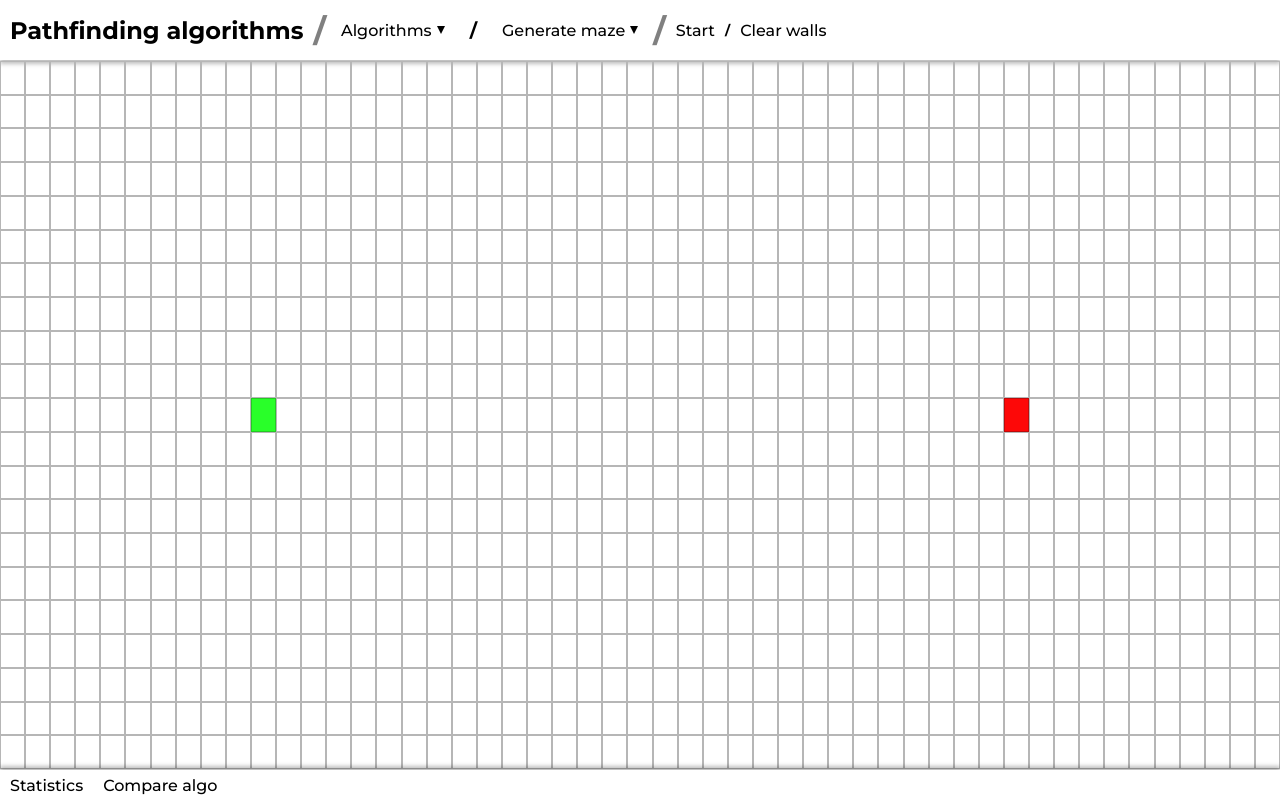
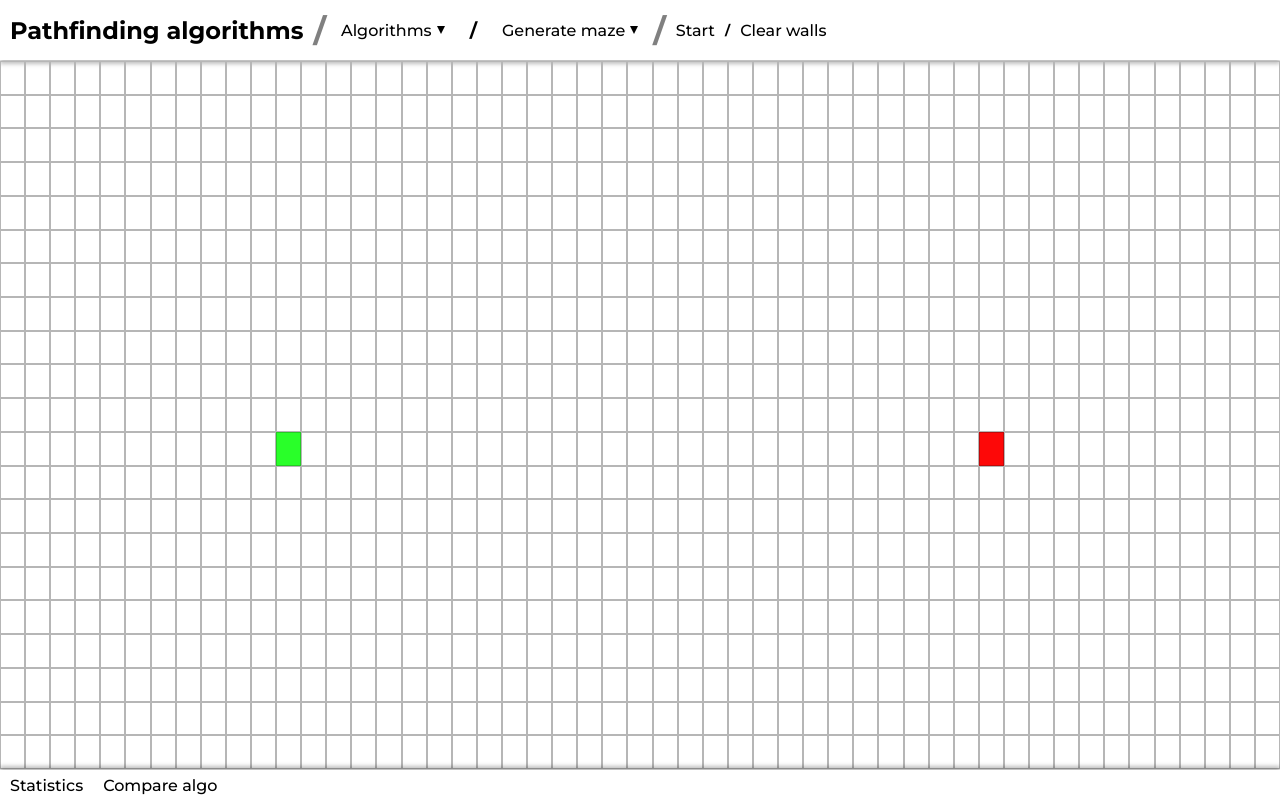
Before and after one commit to AnterroZZ/educational-pf-visualizer, a React (Create React App) app: page / in a window 1280 px wide. Built offline with nearby package versions, Linux system fonts and the light colour scheme.

Commit message:
new implementation of recursive algo

```diff
--- a/src/Components/MainPage/MainPage.js
+++ b/src/Components/MainPage/MainPage.js
@@ -4,6 +4,7 @@ import { useEffect, useState } from "react";
 import { useControls } from "../Contex/ControlsContext";
 import { recursiveBacktracking } from "../mazes/recursiveBacktracking";
 import { useAlgorithm } from "../Contex/AlgorithmsContext";
+import { recursive } from "../mazes/recursive";
 
 // Node types are: clear, wall, start, end, visited
 function singleNode(id, row, column) {
@@ -23,8 +24,8 @@ export const populateNodes = () => {
     let currentRow = [];
     for (let column = 0; column < 51; column++) {
       const node = singleNode(row * 50 + column, row, column);
-      if (column === 10 && row === 10) node.type = "start";
-      if (column === 40 && row === 10) node.type = "end";
+      if (column === 11 && row === 11) node.type = "start";
+      if (column === 39 && row === 11) node.type = "end";
       currentRow.push(node);
     }
     nodes.push(currentRow);
@@ -54,13 +55,52 @@ const MainPage = () => {
 
   const generateMaze = () => {
     setNodes(populateNodes());
-    recursiveBacktracking(nodes, setNodes);
+    allWalls();
+    const stack = recursive(nodes);
+    // const stack = recursiveBacktracking(nodes, setNodes);
+    console.log(stack);
+    // animate(stack);
+  };
+
+  const allWalls = () => {
+    let newNodes = nodes.slice();
+    for (let row = 0; row < 21; row++) {
+      for (let column = 0; column < 51; column++) {
+        const currentNode = newNodes[row][column];
+        if (!(currentNode.type === "start" || currentNode.type === "end")) {
+          newNodes[row][column] = { ...nodes[row][column], type: "wall" };
+        }
+      }
+    }
+
+    setNodes(newNodes);
+  };
+
+  const animate = (stack) => {
+    const newNodes = nodes.slice();
+    stack.map((node, indx) => {
+      // setTimeout(() => {
+      //   document.getElementById(
+      //     `node-${node.node.row}-${node.node.column}`
+      //   ).className = `${styles.node}`;
+      //   newNodes[node.row][node.column].type = "clear";
+      // }, indx * 50);
+      console.log(node);
+      // newNodes[node.row][node.column].type = "clear";
+    });
+
+    setNodes(newNodes);
   };
 
   useEffect(() => {
     setNodes(populateNodes());
     if (currentMazeAlgorithm === "Recursive division") {
-      recursiveBacktracking(nodes, setNodes);
+      //Make everything a wall
+
+      //Return a stack for visited nodes (base case scenario nodes ) -remember about start and end
+
+      //Animate and set type after
+      generateMaze(nodes, setNodes);
     }
   }, [currentMazeAlgorithm]);
 
--- a/src/Components/MainPage/MainPage.module.css
+++ b/src/Components/MainPage/MainPage.module.css
@@ -8,3 +8,11 @@
   display: grid;
   grid-template-columns: repeat(51, 1fr);
 }
+
+.node {
+  border: 1px #b6b6b6 solid;
+  /* aspect-ratio: 1; */
+  cursor: pointer;
+  /* aspect-ratio: 1; */
+  animation: grow4 0.5s linear;
+}
--- a/src/Components/MainPage/Nodes/Node.js
+++ b/src/Components/MainPage/Nodes/Node.js
@@ -85,14 +85,15 @@ const Node = ({
   };
   return (
     <div
+      id={`node-${row}-${column}`}
       onMouseDown={handleStartDrawing}
       onMouseEnter={handleOnHover}
       onMouseLeave={handleOnLeave}
       className={`${node.type === "clear" ? styles.node : ""} ${
-        node.type === "wall" ? styles.wall : ""
+        node.type === "wall" || node.type === "visited" ? styles.wall : ""
       } ${node.type === "start" ? styles.start : ""}${
         node.type === "end" ? styles.end : ""
-      } ${node.type === "visited" ? styles.visited : ""}`}
+      } `}
     >
       {/* {node.id} */}
     </div>
--- /dev/null
+++ b/src/Components/mazes/recursive.js
@@ -0,0 +1,118 @@
+function Neighbour(row, column) {
+  return {
+    row: row,
+    column: column,
+  };
+}
+
+export function recursive(nodes) {
+  const algoNodes = setNeighbours(nodes.slice());
+  const startingNode = pickRandomFirstNode(algoNodes);
+  const nodesOrder = [];
+  const algoStack = [];
+
+  markAsFound(startingNode.row, startingNode.column, algoNodes);
+  nodesOrder.push(markAsFound(startingNode));
+  algoStack.push(startingNode);
+
+  while (algoStack.length > 0) {
+    let currentNode = algoStack.pop();
+
+    if (currentNode.neighbours.length > 0) {
+      const neighbour = randomOne(currentNode.neighbours);
+      const restOfNeighbours = currentNode.neighbours.filter(
+        (curr) => curr != neighbour
+      );
+      currentNode = { ...currentNode, neighbours: restOfNeighbours };
+      console.log(neighbour);
+      console.log(currentNode.neighbours);
+      algoStack.push(currentNode);
+      const nextNode = algoNodes[neighbour.row][neighbour.column];
+      const wallNode = findNodeBetween(currentNode, nextNode, algoNodes);
+      nodesOrder.push(markAsFound(wallNode));
+      nodesOrder.push(markAsFound(nextNode));
+      algoStack.push(nextNode);
+    } else {
+      const previousNode = algoStack.pop();
+      const wallNode = findNodeBetween(previousNode, currentNode, algoNodes);
+      nodesOrder.push(markAsVisited(currentNode));
+      nodesOrder.push(markAsVisited(wallNode));
+      algoStack.push(previousNode);
+    }
+  }
+
+  return nodesOrder;
+}
+
+const findNodeBetween = (nodeOne, nodeTwo, nodes) => {
+  let foundRow = 0;
+  let foundColumn = 0;
+  if (nodeOne.row < nodeTwo.row) {
+    foundRow = nodeOne.row + 1;
+    foundColumn = nodeOne.column;
+  } else if (nodeOne.row > nodeTwo.row) {
+    foundRow = nodeOne.row - 1;
+    foundColumn = nodeOne.column;
+  } else if (nodeOne.column < nodeTwo.column) {
+    foundRow = nodeOne.row;
+    foundColumn = nodeOne.column + 1;
+  } else {
+    foundRow = nodeOne.row;
+    foundColumn = nodeOne.column - 1;
+  }
+
+  const foundNode = nodes[foundRow][foundColumn];
+  return foundNode;
+};
+const randomOne = (arr) => {
+  return arr[Math.floor(Math.random() * arr.length)];
+};
+
+const setNeighbours = (nodes) => {
+  const nrRows = nodes.length;
+  const nrColumns = nodes[0].length;
+  for (let r = 0; r < nrRows; r++) {
+    for (let c = 0; c < nrColumns; c++) {
+      if (isMazeNode(r, c)) {
+        const neighbours = addNeighbours(r, c, nrRows, nrColumns);
+        const currNode = nodes[r][c];
+        const newNode = { ...currNode, neighbours: neighbours };
+        nodes[r][c] = newNode;
+      }
+    }
+  }
+  return nodes;
+};
+
+const addNeighbours = (row, col, maxRow, maxCol) => {
+  const neighbours = [];
+  if (row - 2 > 0) neighbours.push(Neighbour(row - 2, col));
+  if (row + 2 < maxRow - 1) neighbours.push(Neighbour(row + 2, col));
+  if (col - 2 > 0) neighbours.push(Neighbour(row, col - 2));
+  if (col + 2 < maxCol - 1) neighbours.push(Neighbour(row, col + 2));
+
+  return neighbours;
+};
+
+const markAsFound = (node) => {
+  return { node: node, type: "clear" };
+};
+
+const markAsVisited = (node) => {
+  return { node: node, type: "visited" };
+};
+
+const pickRandomFirstNode = (nodes) => {
+  const mazeNodes = [];
+  for (let row = 0; row < nodes.length; row++) {
+    for (let column = 0; column < nodes[0].length; column++) {
+      if (isMazeNode(row, column)) mazeNodes.push(nodes[row][column]);
+    }
+  }
+
+  return randomOne(mazeNodes);
+};
+
+const isMazeNode = (row, col) => {
+  return row % 2 === 1 && col % 2 === 1;
+};
--- a/src/Components/mazes/recursiveBacktracking.js
+++ b/src/Components/mazes/recursiveBacktracking.js
@@ -6,9 +6,8 @@ function Neighbour(row, column) {
     column: column,
   };
 }
-export async function recursiveBacktracking(nodes, setNodes) {
+export function recursiveBacktracking(nodes, setNodes) {
   //Walls around grid
-  setNodes(populateNodes());
   const searchNodes = [];
   setNodes(setNeighbours(nodes));
   for (let row = 0; row < 21; row++) {
@@ -26,20 +25,25 @@ export async function recursiveBacktracking(nodes, setNodes) {
           setNodes(updateNodes(nodes, column, row, "wall", "clear"));
         }
         if (isMazeNode(row, column)) searchNodes.push(nodes[row][column]);
-      }
+      } else
+        setNodes(
+          updateNodes(nodes, column, row, nodes[row][column].type, "start")
+        );
     }
   }
 
   const startingNode =
     searchNodes[Math.floor(Math.random() * searchNodes.length)];
-
-  recursiveBacktrackingIterative(startingNode, nodes, setNodes);
+  console.log("SIEMA");
+  return recursiveBacktrackingIterative(startingNode, nodes, setNodes);
 }
 
 const recursiveBacktrackingIterative = (startingNode, nodes, setNodes) => {
   const stack = [];
   const stack2 = [];
+  const stack3 = [];
   markAsVisited(startingNode.row, startingNode.column, nodes, setNodes, true);
+  stack3.push(startingNode);
   stack.push(startingNode);
   while (stack.length > 0) {
     let currentNode = stack.pop();
@@ -49,15 +53,19 @@ const recursiveBacktrackingIterative = (startingNode, nodes, setNodes) => {
     });
     if (unvisited.length > 0) {
       stack.push(currentNode);
-      let next = unvisited[Math.floor(Math.random() * unvisited.length)];
-      stack2.push(deleteWallBetween(currentNode, next, nodes, setNodes));
-      markAsVisited(next.row, next.column, nodes, setNodes, true);
-      stack.push(nodes[next.row][next.column]);
+      let nextNode = unvisited[Math.floor(Math.random() * unvisited.length)];
+      stack3.push(deleteWallBetween(currentNode, nextNode, nodes, setNodes));
+      markAsVisited(nextNode.row, nextNode.column, nodes, setNodes, true);
+      stack3.push(nextNode);
+
+      stack.push(nodes[nextNode.row][nextNode.column]);
     } else {
       stack2.push(currentNode);
     }
   }
-  markAsUnvisited(stack2, nodes, setNodes);
+  // console.log(stack2);
+  // markAsUnvisited(stack2, nodes, setNodes);
+  return stack3;
 };
 
 const deleteWallBetween = (curr, next, nodes, setNodes) => {
@@ -78,9 +86,13 @@ const deleteWallBetween = (curr, next, nodes, setNodes) => {
     foundCol = curr.column - 1;
   }
   const foundNode = nodes[foundRow][foundCol];
-  const newFoundNode = { ...foundNode, type: "visited", prevType: "clear" };
-  newNodes[foundRow][foundCol] = newFoundNode;
-  setNodes(newNodes);
+  const newFoundNode = {
+    ...foundNode,
+    type: "visited",
+    prevType: foundNode.type,
+  };
+  nodes[foundRow][foundCol] = newFoundNode;
+  // setNodes(newNodes);
   return newFoundNode;
 };
 
@@ -88,7 +100,20 @@ const markAsUnvisited = (stack, nodes, setNodes) => {
   const newNodes = nodes.slice();
   stack.map((node) => {
     const currNode = nodes[node.row][node.column];
-    const newNode = { ...currNode, type: "clear", prevType: "clear" };
+    let newNode;
+    if (currNode.prevType === "start" || currNode.prevType === "end") {
+      newNode = {
+        ...currNode,
+        type: currNode.prevType,
+        prevType: "clear",
+      };
+    } else
+      newNode = {
+        ...currNode,
+        type: "clear",
+        prevType: currNode.type,
+      };
+
     newNodes[node.row][node.column] = newNode;
   });
 
@@ -97,13 +122,10 @@ const markAsUnvisited = (stack, nodes, setNodes) => {
 const markAsVisited = (row, column, nodes, setNodes) => {
   const newNodes = nodes.slice();
   const currNode = nodes[row][column];
-  const newNode = { ...currNode, type: "visited", prevType: "clear" };
-  newNodes[row][column] = newNode;
-  setNodes(newNodes);
-};
 
-const sleep = (ms) => {
-  return new Promise((resolve) => setTimeout(resolve, ms));
+  const newNode = { ...currNode, type: "visited", prevType: currNode.type };
+  nodes[row][column] = newNode;
+  // setNodes(newNodes);
 };
 
 const updateNodes = (nodes, col, row, type, prevType = type) => {
```
